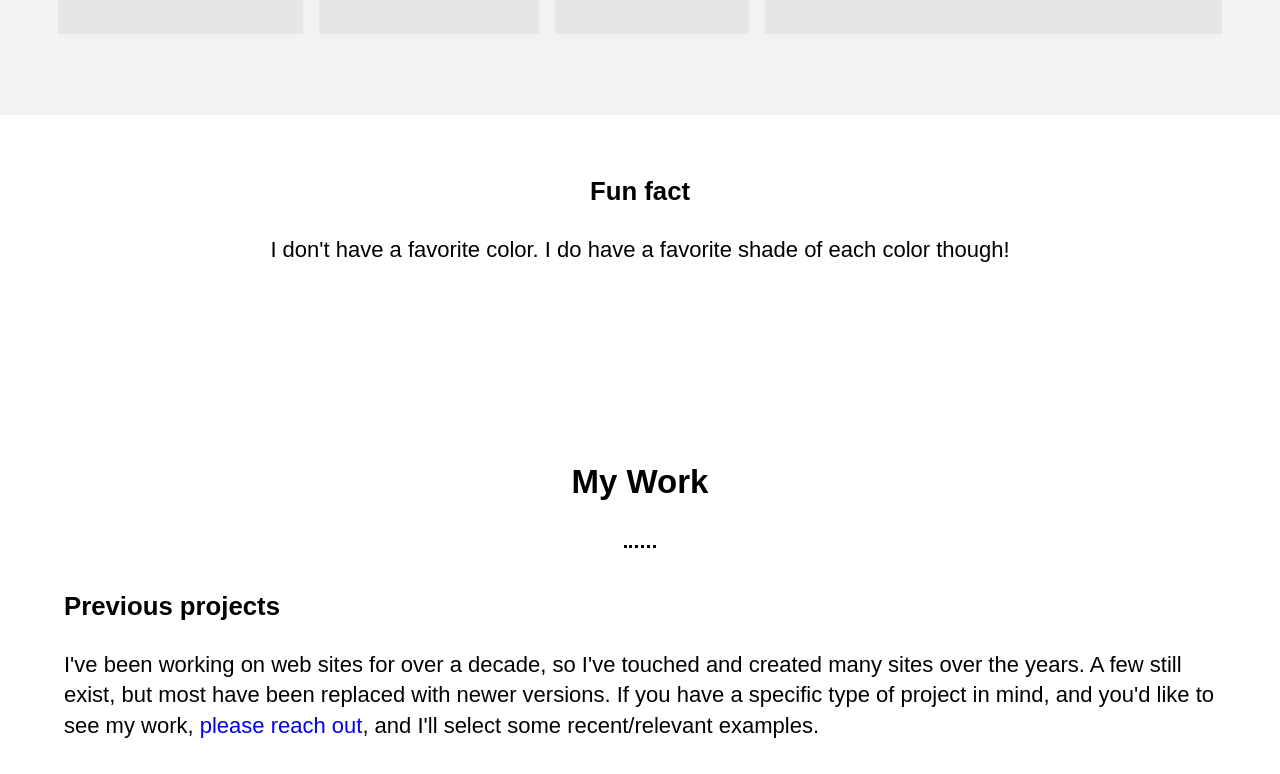
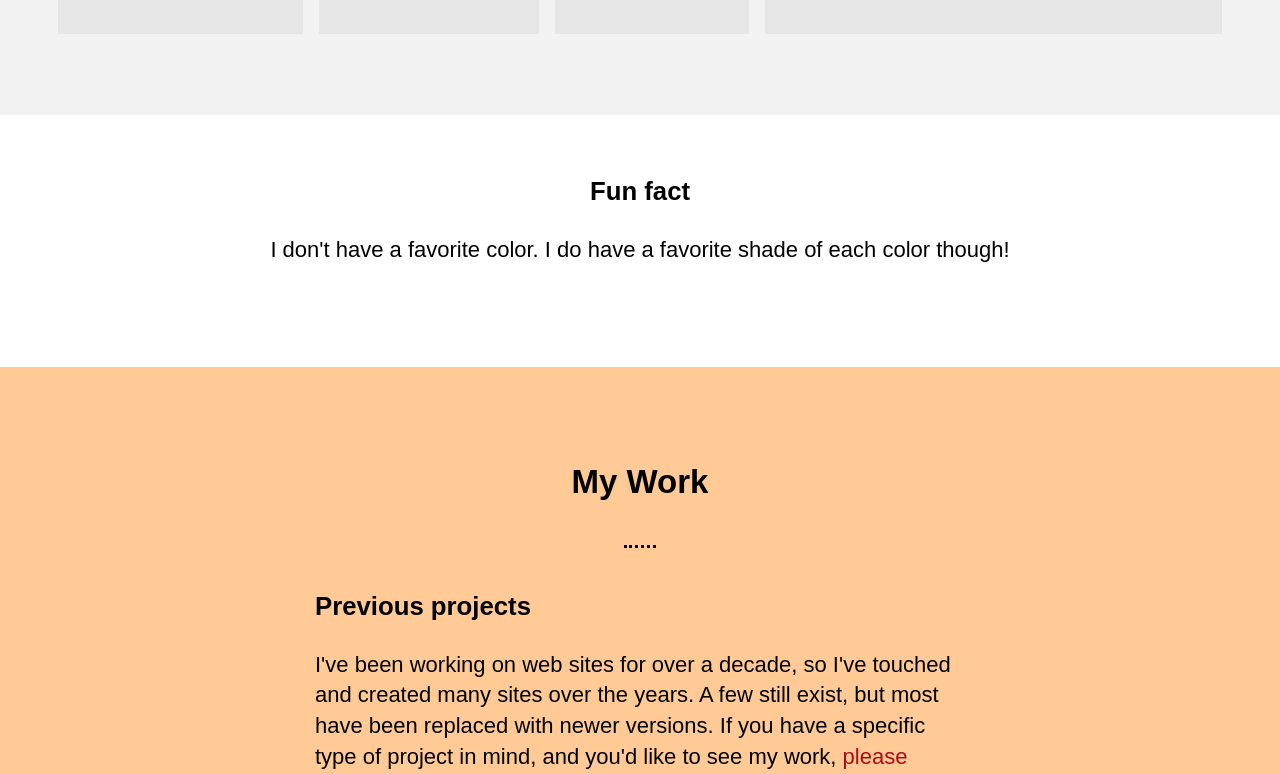
Before and after one commit to joeleenk/joeleenk.github.io, a React (Create React App) app: page / in a window 1280 px wide. Shown: the part 2002-2776 px from the top of the page. Built offline with nearby package versions, Linux system fonts and the light colour scheme; what webfontloader would draw is missing.

Commit message:
Styles for work section

```diff
--- a/src/App.scss
+++ b/src/App.scss
@@ -12,6 +12,7 @@ Main sass file importing files from styles folder.
 @import "./styles/partials/layout";
 @import "./styles/partials/header";
 @import "./styles/partials/about";
+@import "./styles/partials/work";
 @import "./styles/partials/classes";
 
 /* Print styles */
--- a/src/styles/partials/_elements.scss
+++ b/src/styles/partials/_elements.scss
@@ -11,10 +11,19 @@ h2 {
 }
 
 a {
+  color: color(orange);
   text-decoration: none;
+  transition: all 300ms ease;
 
   &:hover,
   &:focus {
+    color: color(pink);
     text-decoration: underline;
   }
 }
+
+img {
+  display: block;
+  max-width: 100%;
+  margin: 1em auto;
+}
--- a/src/styles/partials/_header.scss
+++ b/src/styles/partials/_header.scss
@@ -29,6 +29,11 @@
 
   a {
     color: $light;
+    padding: 0.2em;
+
+    &:focus {
+      outline-color: $light;
+    }
   }
 }
 
--- /dev/null
+++ b/src/styles/partials/_work.scss
@@ -0,0 +1,21 @@
+/* Styles specific to the work section */
+.work {
+  background-color: lighten(color(orange), 30%);
+
+  h2,
+  h3,
+  p {
+    margin-left: auto;
+    margin-right: auto;
+    max-width: 650px;
+  }
+
+  a {
+    color: color(red);
+
+    &:hover,
+    &:focus {
+      color: color(violet);
+    }
+  }
+}
```
